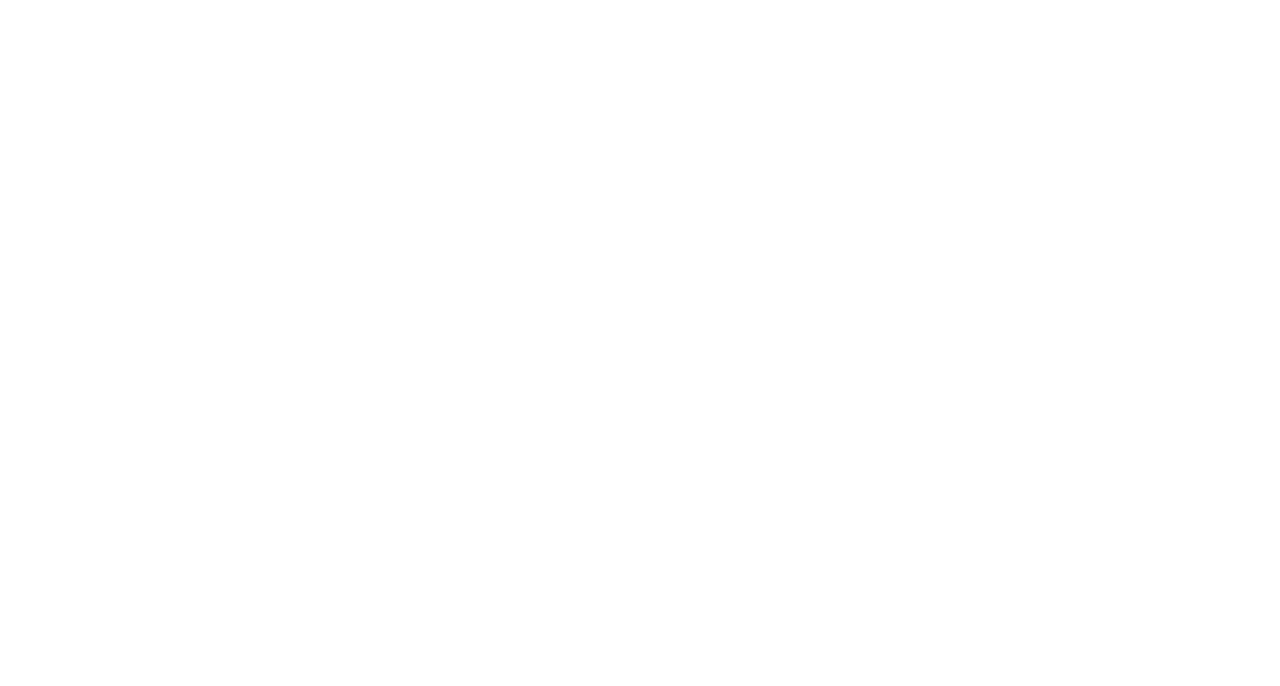
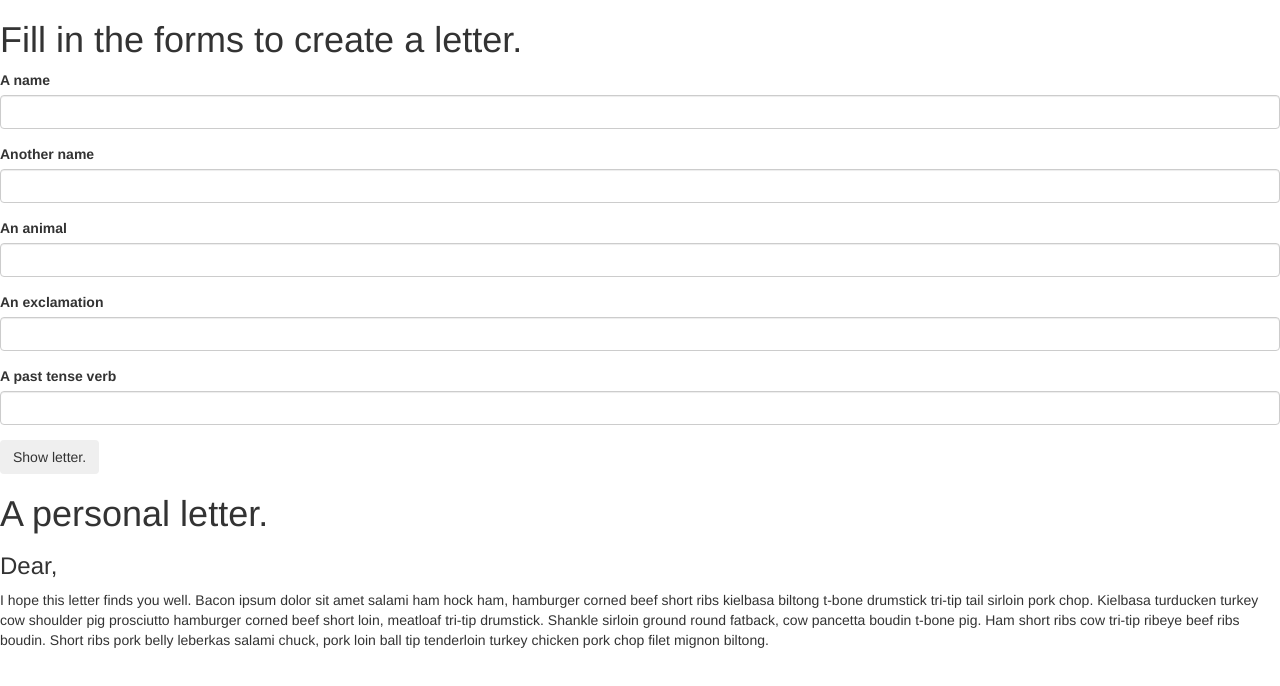
Before and after one commit to Evan-Alexander/letter, a plain HTML site: page index.html in a window 1280 px wide. Drawn offline with Linux system fonts and the light colour scheme.

Commit message:
added label and input names to form. add letter content

```diff
--- a/index.html
+++ b/index.html
@@ -2,13 +2,46 @@
 <html>
   <head>
     <meta charset="utf-8">
+    <link rel="stylesheet" href="css/bootstrap.css">
+    <link rel="stylesheet" href="css/styles.css">
+    <script src="js/scripts.js" type="text/javascript"></script>
+    <script src="js/jquery-3.1.1.js" type="text/javascript"></script>
     <title>Letter</title>
   </head>
   <body>
-    <div class="container">
+    <h1>Fill in the forms to create a letter.</h1>
+      <div id="blanks">
+        <form>
+          <div class="form-group">
+            <label for="person1">A name</label>
+            <input id="person1" class="form-control" type="text">
+          </div>
+          <div class="form-group">
+            <label for="address">Another name</label>
+            <input id="address" class="form-control" type="text">
+          </div>
+          <div class="form-group">
+            <label for="city">An animal</label>
+            <input id="city" class="form-control" type="text">
+          </div>
+          <div class="form-group">
+            <label for="state">An exclamation</label>
+            <input id="state" class="form-control" type="text">
+          </div>
+          <div class="form-group">
+            <label for="zip">A past tense verb</label>
+            <input id="zip" class="form-control" type="text">
+          </div>
 
+          <button type="submit" class="btn">Show letter.</button>
+        </form>
+      </div>
 
+      <div id="story">
+        <h1>A personal letter.</h1>
+        <h3>Dear, <span class="person1"></span></h3>
+        <p>I hope this letter finds you well.  Bacon ipsum dolor sit amet salami ham hock ham, hamburger corned beef short ribs kielbasa biltong t-bone drumstick tri-tip tail sirloin pork chop. Kielbasa turducken turkey cow shoulder pig prosciutto hamburger corned beef short loin, meatloaf tri-tip drumstick. Shankle sirloin ground round fatback, cow pancetta boudin t-bone pig. Ham short ribs cow tri-tip ribeye beef ribs boudin. Short ribs pork belly leberkas salami chuck, pork loin ball tip tenderloin turkey chicken pork chop filet mignon biltong.</p>
+      </div>
     </div>
-
   </body>
 </html>
```
